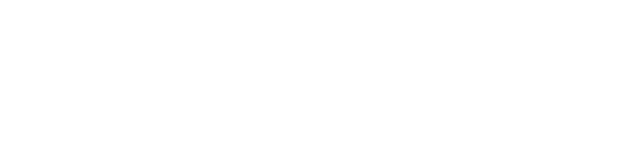
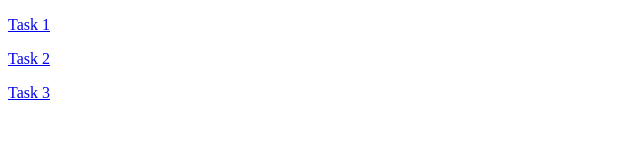
Before and after one commit to daskivich/cs5160, a plain HTML site: page hw02/www/index.html in a window 1280 px wide. Shown: the whole page, without its empty margins (0-640 px from the left). Drawn offline with Linux system fonts and the light colour scheme.

Commit message:
Added links to all three tasks to index.html for hw02.

```diff
--- a/hw02/www/index.html
+++ b/hw02/www/index.html
@@ -4,5 +4,8 @@
   <meta charset="utf-8">
 </head>
 <body>
+  <p><a href="task1.html">Task 1</a></p>
+  <p><a href="task2.html">Task 2</a></p>
+  <p><a href="task3.html">Task 3</a></p>
 </body>
 <html>
```
